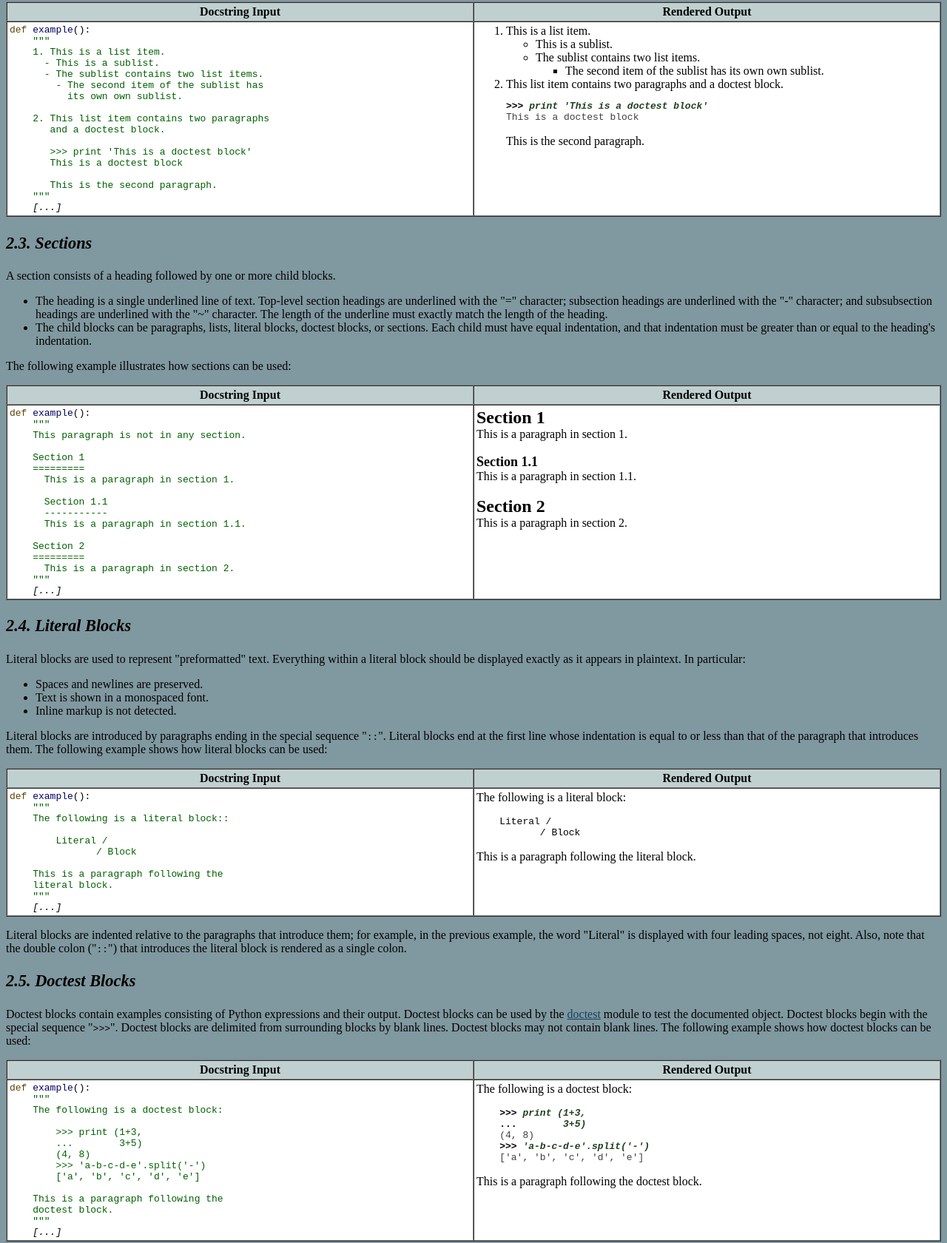
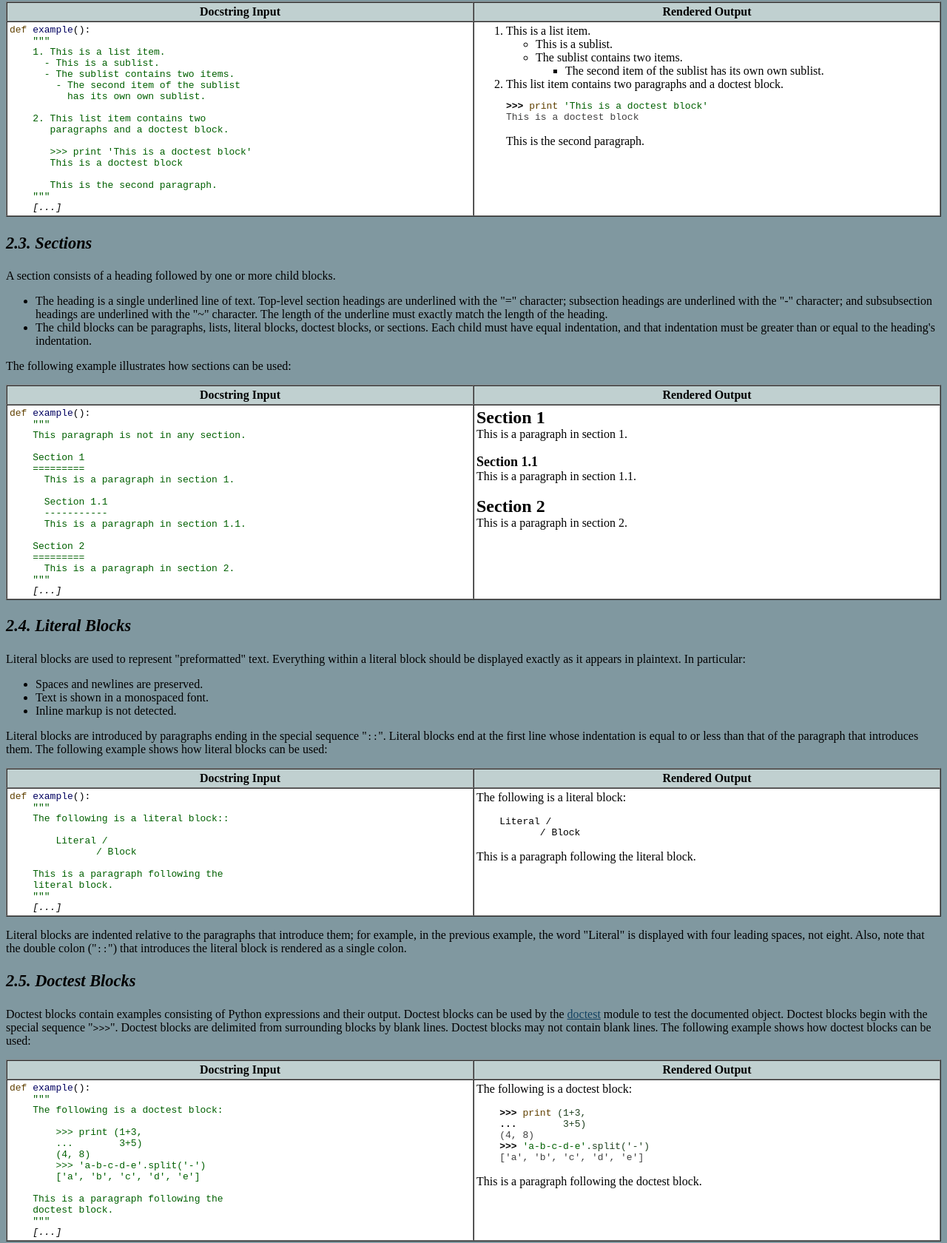
Before and after one commit to stevenxxiu/epydoc, a plain HTML site: page doc/epytext.html in a window 1280 px wide. Shown: the part 1296-2976 px from the top of the page at 74% size. Drawn offline with Linux system fonts and the light colour scheme.

Commit message:
- Changed html to make netscape happier
git-svn-id: https://svn.code.sf.net/p/epydoc/code/trunk/epydoc@129 dcb71dd9-490e-0410-a59b-d6317640170d

```diff
--- a/doc/epydoc.css
+++ b/doc/epydoc.css
@@ -137,6 +137,7 @@ code.output   { background: transparent; color: #404040; }
 code.field    { background: transparent; color: #006040; }
 code.comment  { background: transparent; color: #004060;
                 font-style: italic; }
+code.pycode   { background: transparent; color: #204020; }
 
 /*===================================================================*/
 /* Navigation box (used as a footer).  Implemented with a table. */
--- a/doc/epytext.html
+++ b/doc/epytext.html
@@ -150,14 +150,14 @@ used: </p>
     <code class="string">"""
     1. This is a list item.
       - This is a sublist.
-      - The sublist contains two list items.
-        - The second item of the sublist has
-          its own own sublist.
+      - The sublist contains two items.
+        - The second item of the sublist
+          has its own own sublist.
 
-    2. This list item contains two paragraphs
-       and a doctest block.
+    2. This list item contains two
+       paragraphs and a doctest block.
 
-       >>> print 'This is a doctest block'
+       &gt;&gt;&gt; print 'This is a doctest block'
        This is a doctest block
 
        This is the second paragraph.
@@ -169,14 +169,14 @@ used: </p>
     <li> This is a list item. </li>
     <ul>
       <li> This is a sublist. </li>
-      <li> The sublist contains two list items. </li>
+      <li> The sublist contains two items. </li>
       <ul>
         <li> The second item of the sublist has its own own sublist. </li>
       </ul>
     </ul>
     <li> This list item contains two paragraphs and a doctest block.
     <pre>
-<code class="prompt">&gt;&gt;&gt;</code> <code class="user">print 'This is a doctest block'</code>
+<code class="prompt">&gt;&gt;&gt;</code> <code class="keyword">print</code> <code class="string">'This is a doctest block'</code>
 <code class="output">This is a doctest block</code></pre>
     <p> This is the second paragraph. </p> </li>
   </ol>
@@ -302,10 +302,10 @@ blocks can be used: </p>
     <code class="string">"""
     The following is a doctest block:
 
-        >>> print (1+3,
+        &gt;&gt;&gt; print (1+3,
         ...        3+5)
         (4, 8)
-        >>> 'a-b-c-d-e'.split('-')
+        &gt;&gt;&gt; 'a-b-c-d-e'.split('-')
         ['a', 'b', 'c', 'd', 'e']
 
     This is a paragraph following the
@@ -316,10 +316,10 @@ blocks can be used: </p>
 </td><td>
 <p> The following is a doctest block: </p>
 <pre>
-    <code class="prompt">&gt;&gt;&gt;</code> <code class="user">print (1+3,</code>
-    <code class="prompt">...</code>        <code class="user">3+5)</code>
+    <code class="prompt">&gt;&gt;&gt;</code> <code class="keyword">print</code> <code class="pycode">(1+3,</code>
+    <code class="prompt">...</code>        <code class="pycode">3+5)</code>
     <code class="output">(4, 8)</code>
-    <code class="prompt">&gt;&gt;&gt;</code> <code class="user">'a-b-c-d-e'.split('-')</code>
+    <code class="prompt">&gt;&gt;&gt;</code> <code class="string">'a-b-c-d-e'</code><code class="pycode">.split('-')</code>
     <code class="output">['a', 'b', 'c', 'd', 'e']</code>
 </pre>
   <p>This is a paragraph following the doctest block.</p>
@@ -825,7 +825,7 @@ targets, whitespace is ignored. </p>
 </table>
 
 <font size="-1">
-<!-- hhmts start --> Last modified: Wed Sep 25 03:36:22 EDT 2002 <!-- hhmts end -->
+<!-- hhmts start --> Last modified: Wed Sep 25 16:58:08 EDT 2002 <!-- hhmts end -->
 </font>
 </body>
 </html>
```
